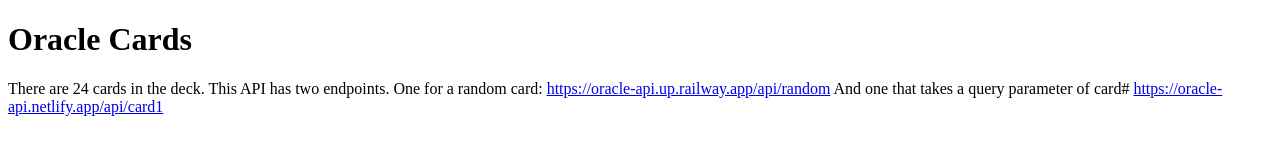
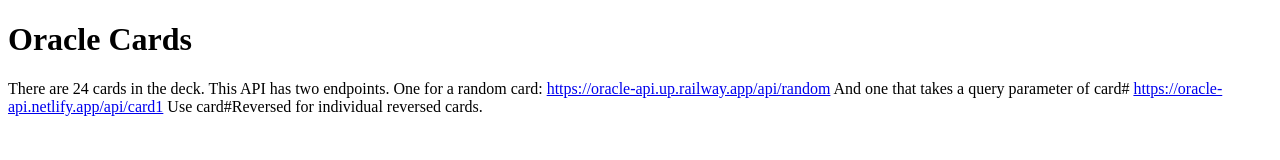
Before and after one commit to racheleckenrod/oracle, a website: page index.html in a window 1280 px wide. Drawn offline with Linux system fonts and the light colour scheme.

Commit message:
added info for the index.html for reversed cards

```diff
--- a/index.html
+++ b/index.html
@@ -12,6 +12,8 @@
         <a href="https://oracle-api.up.railway.app/api/random">https://oracle-api.up.railway.app/api/random</a>
         And one that takes a query parameter of card#
         <a href="https://oracle-api.up.railway.app/api/card1">https://oracle-api.netlify.app/api/card1</a>
+
+        Use card#Reversed for individual reversed cards.
     </p>
 
 </body>
```
